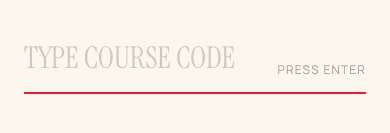
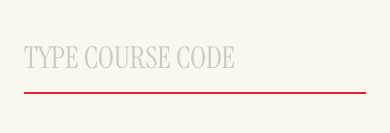
Before and after one commit to hmzdev23/McGillFinalsApp, a Next.js app: page / in a window 390 px wide. Both pictures are taken after a click on the button "START SEARCH". Shown: the part 347-480 px from the top of the page. Built offline with nearby package versions, Linux system fonts and the light colour scheme.

Commit message:
fixing mobile UI/UX issues

```diff
--- a/src/components/CourseEntry.tsx
+++ b/src/components/CourseEntry.tsx
@@ -141,11 +141,19 @@ export default function CourseEntry({ initialCourses, onSubmit, onBack }: Course
             placeholder={placeholder}
             spellCheck={false}
             autoCapitalize="characters"
-            className="w-full bg-transparent border-b-2 border-obsidian pb-4 text-3xl md:text-5xl font-display placeholder-obsidian/20 text-obsidian outline-none focus:border-mcgill transition-colors duration-500 uppercase"
+            className="w-full bg-transparent border-b-2 border-obsidian pb-4 text-3xl md:text-5xl font-display placeholder-obsidian/20 text-obsidian outline-none focus:border-mcgill transition-colors duration-500 uppercase pr-24 md:pr-48"
           />
-          <span className="absolute right-0 bottom-4 text-xs font-body uppercase tracking-widest opacity-40 transition-opacity">
-            Press Enter
-          </span>
+          <div className="absolute right-0 bottom-4 flex items-center gap-4">
+            <span className="text-xs font-body uppercase tracking-widest opacity-40 transition-opacity hidden md:inline">
+              Press Enter
+            </span>
+            <button
+              onClick={addChip}
+              className={`px-5 py-2 md:px-6 md:py-3 bg-obsidian text-cream hover:bg-mcgill hover:text-white transition-all duration-300 rounded-full text-xs font-body font-medium uppercase tracking-widest cursor-pointer ${input.trim() ? 'opacity-100 translate-y-0' : 'opacity-0 translate-y-1 pointer-events-none'}`}
+            >
+              Add
+            </button>
+          </div>
         </div>
 
         {/* Selected Chips */}
@@ -171,10 +179,22 @@ export default function CourseEntry({ initialCourses, onSubmit, onBack }: Course
             </span>
           ))}
         </div>
+
+        {/* Inline Mobile Generate Button */}
+        <div className={`flex md:hidden justify-center items-center w-full transition-all duration-700 ${hasValid ? 'mt-8 h-20 opacity-100 translate-y-0' : 'mt-0 h-0 opacity-0 translate-y-4 pointer-events-none'}`}>
+          <button
+            onClick={handleSubmit}
+            disabled={!hasValid}
+            className="flex items-center justify-center w-full gap-4 px-8 py-5 bg-obsidian text-cream hover:bg-mcgill hover:text-white transition-colors duration-500 rounded-full group cursor-pointer shadow-xl"
+          >
+            <span className="text-sm uppercase tracking-widest font-body font-medium">Generate Schedule</span>
+            <ArrowRight width={20} strokeWidth={1.5} className="group-hover:translate-x-1 transition-transform duration-500" />
+          </button>
+        </div>
       </div>
 
-      {/* Fixed Bottom CTA */}
-      <div className={`fixed bottom-0 left-0 w-full p-6 md:p-12 flex justify-end transition-all duration-700 transform ${hasValid ? 'translate-y-0 opacity-100' : 'translate-y-10 opacity-0 pointer-events-none'}`}>
+      {/* Fixed Bottom CTA (Desktop Only) */}
+      <div className={`fixed bottom-0 left-0 w-full p-6 md:p-12 hidden md:flex justify-end transition-all duration-700 transform ${hasValid ? 'translate-y-0 opacity-100' : 'translate-y-10 opacity-0 pointer-events-none'}`}>
         <button
           onClick={handleSubmit}
           disabled={!hasValid}
```
